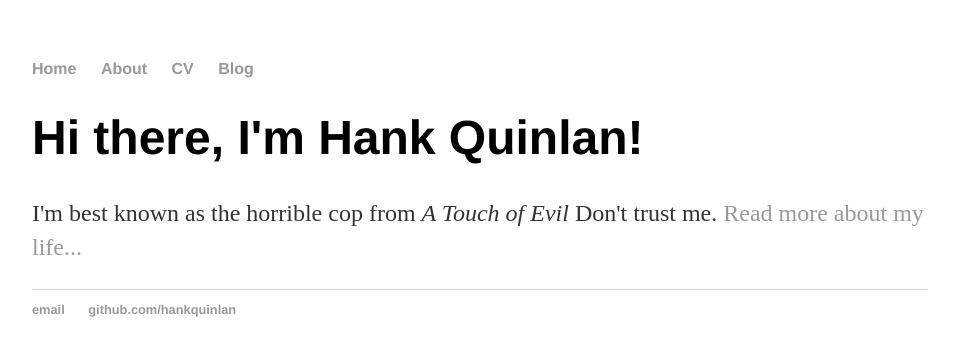
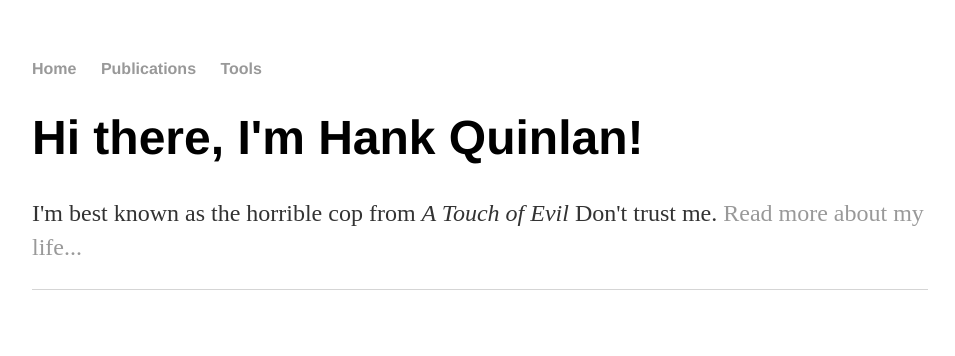
Before and after one commit to lilicoding/lilicoding.github.io, a Jekyll site: the page built from index.html, in a window 1280 px wide. Shown: the top 356 px of the page, without its empty margins (160-1115 px from the left). Built offline with Jekyll 4.4.1, drawn with Linux system fonts in a browser that asks for light colours.

Commit message:
Update default.html

```diff
--- a/_layouts/default.html
+++ b/_layouts/default.html
@@ -6,12 +6,12 @@
 			<link rel="stylesheet" type="text/css" href="/css/main.css">
 		</head>
 		<body>
+			<title>LI Li</title>
 			<nav>
 	    		<ul>
 	        		<li><a href="/">Home</a></li>
-		        	<li><a href="/about">About</a></li>
-	        		<li><a href="/cv">CV</a></li>
-	        		<li><a href="/blog">Blog</a></li>
+		        	<li><a href="/publications">Publications</a></li>
+	        		<li><a href="/tools">Tools</a></li>
 	    		</ul>
 			</nav>
 			<div class="container">
@@ -20,10 +20,12 @@
 
 			</div><!-- /.container -->
 			<footer>
+				<!--
 	    		<ul>
 	        		<li><a href="mailto:hankquinlanhub@gmail.com">email</a></li>
 	        		<li><a href="https://github.com/hankquinlan">github.com/hankquinlan</a></li>
 				</ul>
+				-->
 			</footer>
 		</body>
 	</html>
```
